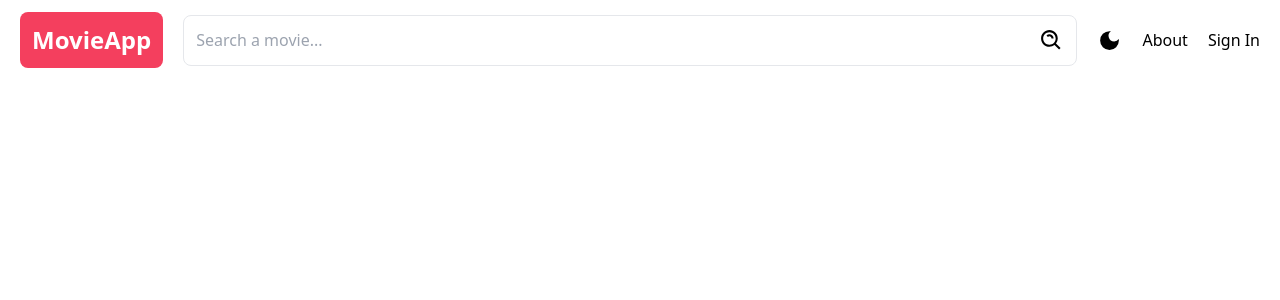
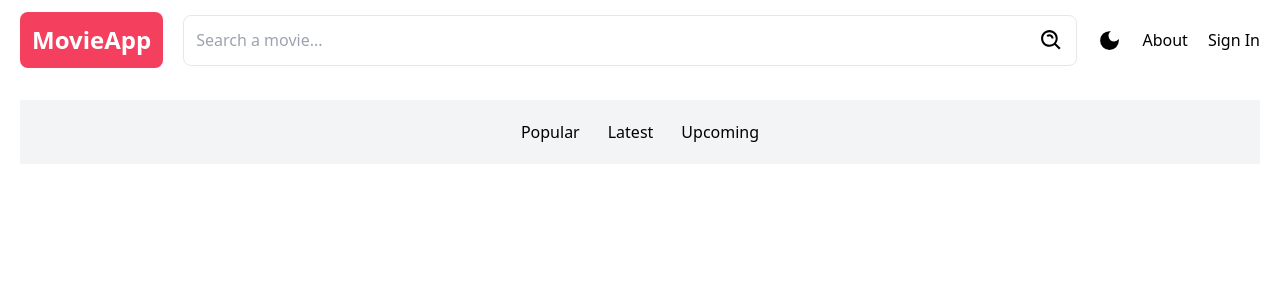
Before and after one commit to b-emrekalkan/MovieApp-with-Next-Tailwind, a Next.js app: page / in a window 1280 px wide. Shown: the top 300 px of the page. Built offline with nearby package versions, Linux system fonts and the light colour scheme.

Commit message:
useSearchParams to read the current URL's query

```diff
--- a/src/app/layout.jsx
+++ b/src/app/layout.jsx
@@ -2,6 +2,7 @@
 import "./globals.css"
 import Header from '@/components/Header'
 import Providers from './Providers'
+import Tabs from '@/components/Tabs'
 
 const Layout = ({ children }) => {
   return (
@@ -11,6 +12,7 @@
       <body>
         <Providers>
           <Header />
+          <Tabs />
           {children}
         </Providers>
       </body>
--- /dev/null
+++ b/src/components/Tabs.jsx
@@ -0,0 +1,34 @@
+"use client"
+import Link from 'next/link'
+import React from 'react'
+import { useSearchParams } from 'next/navigation'
+
+const Tabs = () => {
+    const searchParams = useSearchParams()
+    const genre = searchParams.get('genre')
+    const tabs = [
+        {
+            name: "Popular",
+            url: "popular"
+        },
+        {
+            name: "Latest",
+            url: "latest"
+        },
+        {
+            name: "Upcoming",
+            url: "upcoming"
+        }
+    ]
+    return (
+        <div className='p-5 m-5 bg-gray-100 dark:bg-gray-900 flex items-center justify-center gap-7'>
+            {
+                tabs.map((tab, i) => (
+                    <Link className={`cursor-pointer hover:opacity-80 transition-opacity ${tab.url === genre ? "underline underline-offset-8 text-red-600 " : ""}`} href={`/?genre=${tab.url}`}>{tab.name}</Link>
+                ))
+            }
+        </div>
+    )
+}
+
+export default Tabs
```
Also changed, not shown: 1 other file (tests, documents, lock files or other folders).
